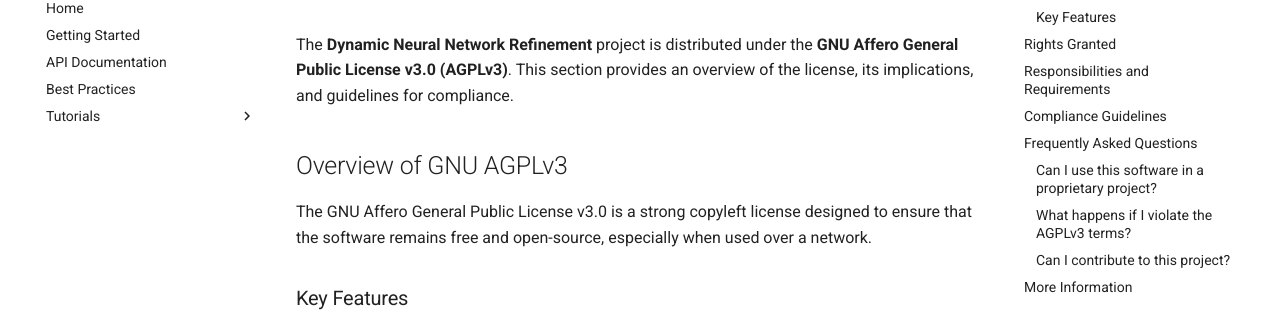
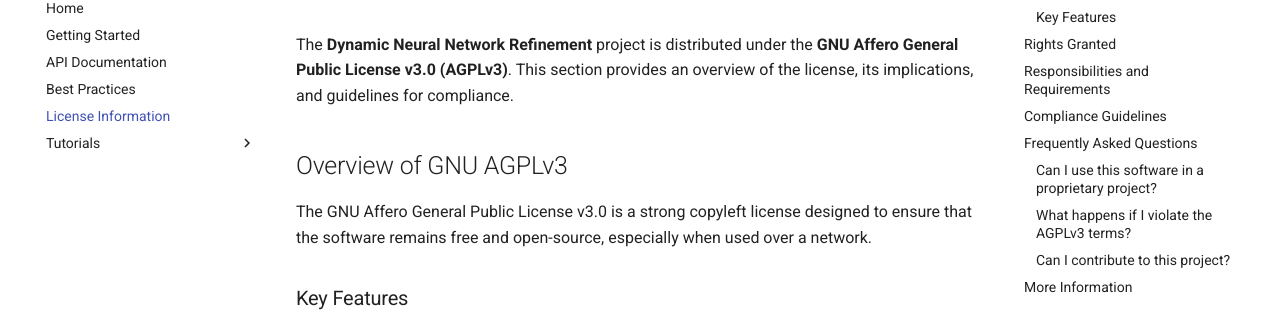
Before and after one commit to redx94/Dynamic-Neural-Network-Refinement, an MkDocs documentation site: the page built from docs/license_information.md, in a window 1280 px wide. Shown: the part 148-460 px from the top of the page. Built offline with MkDocs 1.6.1 and Material for MkDocs 9.7.7, drawn with Linux system fonts in a browser that asks for light colours; comment, search, counter and statistics services are not loaded.

Commit message:
Update mkdocs.yml

```diff
--- a/mkdocs.yml
+++ b/mkdocs.yml
@@ -16,6 +16,7 @@ nav:
   - Getting Started: getting_started.md
   - API Documentation: API_documentation.md
   - Best Practices: best_practices.md
+  - License Information: license_information.md
   - Tutorials:
       - Example Tutorial: tutorials/example_tutorial.md
 
```
